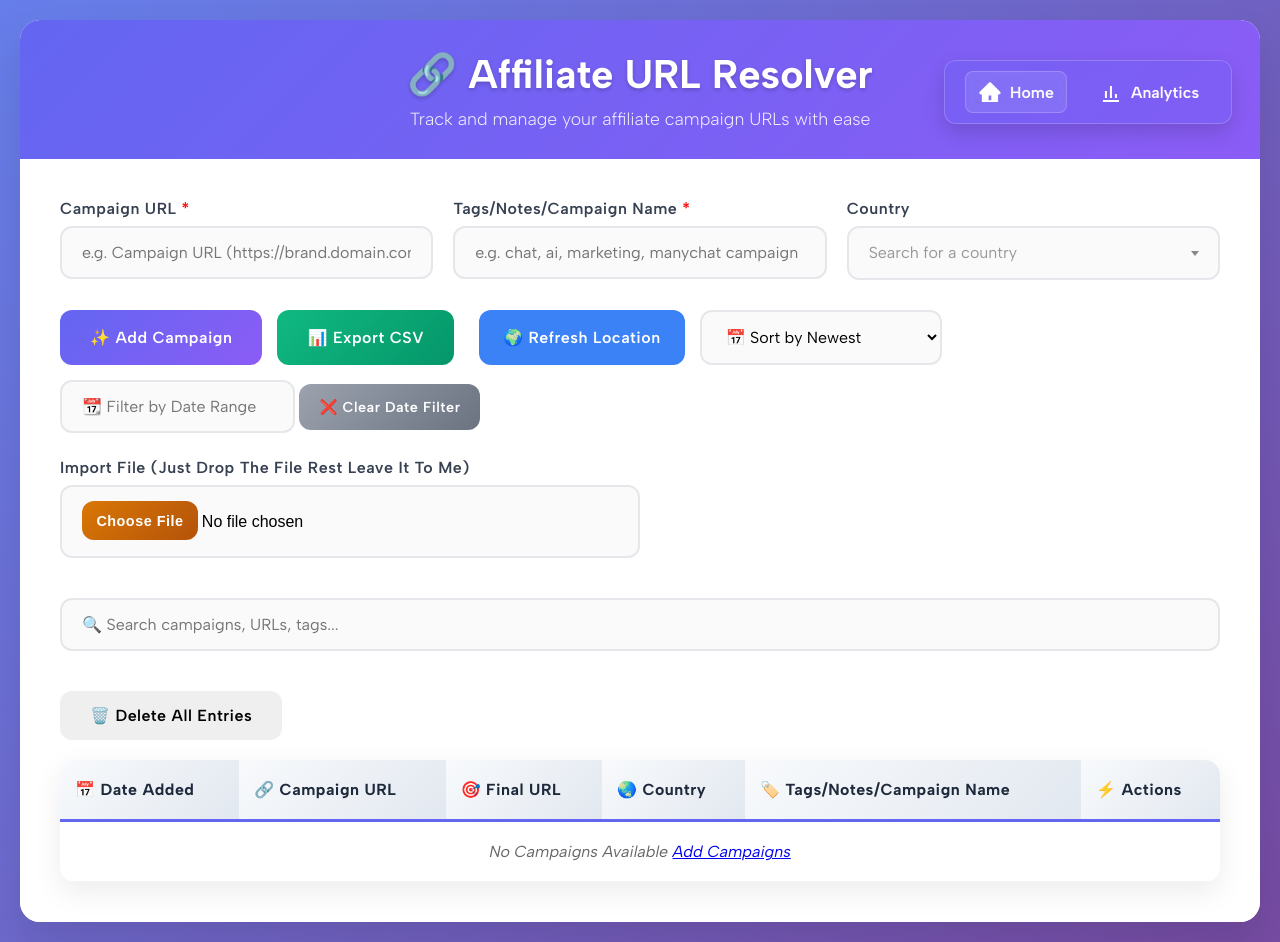
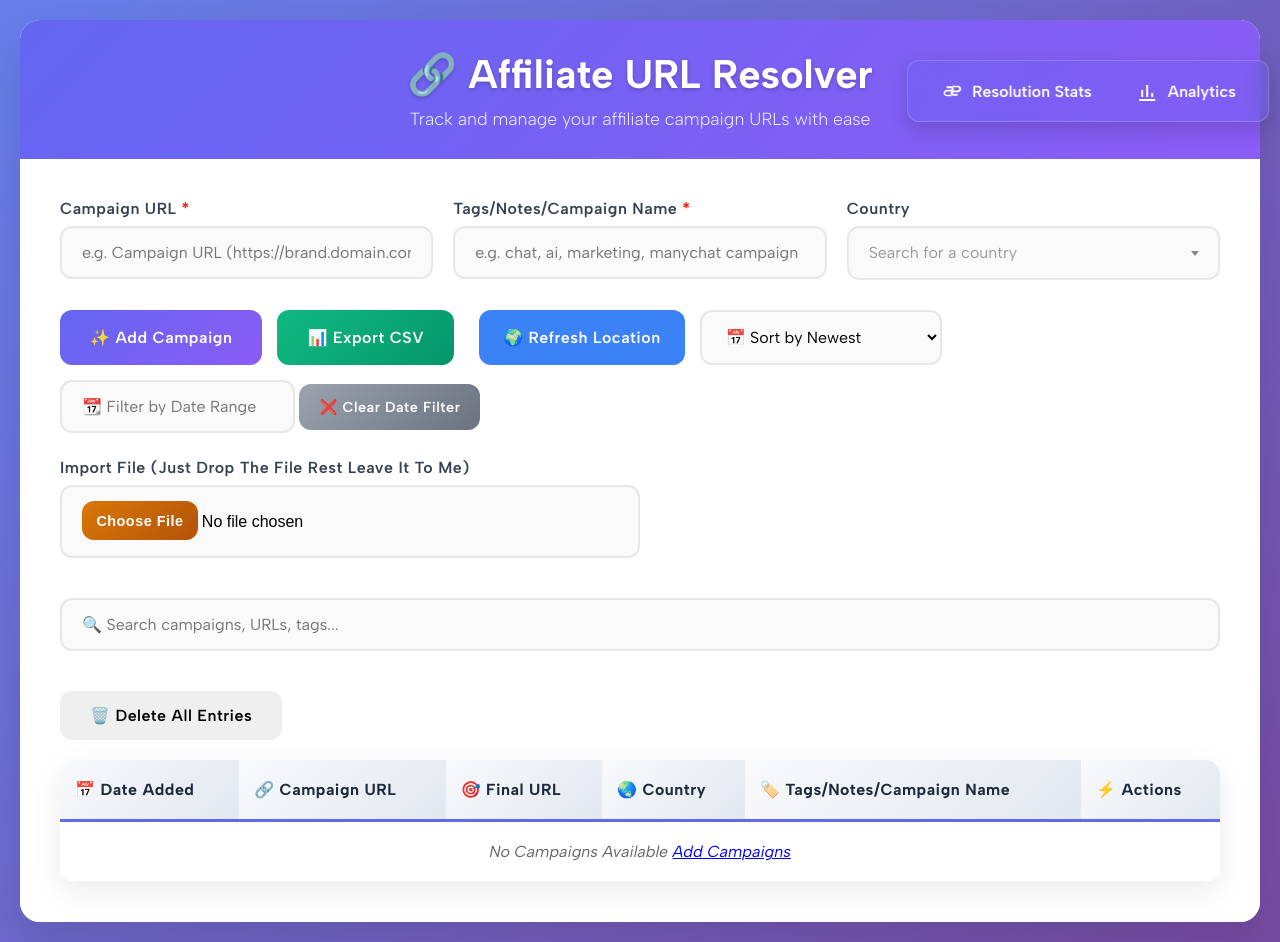
Before and after one commit to thequick10/TraceToEnd, a website: page public/index.html in a window 1280 px wide. Drawn offline with nearby package versions, Linux system fonts and the light colour scheme.

Commit message:
update nav floating menu

```diff
--- a/public/index.html
+++ b/public/index.html
@@ -235,11 +235,17 @@
     </div>
     <div class="floating-navbar">
       <div class="button-container">
-        <a href="/" class="button active" title="Home">
+        <!-- <a href="/" class="button active" title="Home">
           <svg class="icon" viewBox="0 0 1024 1024" fill="currentColor" xmlns="http://www.w3.org/2000/svg">
             <path d="M946.5 505L560.1 118.8l-25.9-25.9a31.5 31.5 0 0 0-44.4 0L77.5 505a63.9 63.9 0 0 0-18.8 46c.4 35.2 29.7 63.3 64.9 63.3h42.5V940h691.8V614.3h43.4c17.1 0 33.2-6.7 45.3-18.8a63.6 63.6 0 0 0 18.7-45.3c0-17-6.7-33.1-18.8-45.2zM568 868H456V664h112v204z"/>
           </svg>
           <span class="label">Home</span>
+        </a> -->
+        <a href="./resolution-stats/resolutions.html" class="button" title="Link">
+          <svg class="icon" viewBox="0 0 1024 1024" fill="currentColor" xmlns="http://www.w3.org/2000/svg">
+            <path d="M574.6 266.7c-22.2 0-40.2 18-40.2 40.2s18 40.2 40.2 40.2h163.6c38.6 0 70.1 31.5 70.1 70.1s-31.5 70.1-70.1 70.1H555.4c-61.3 0-111.1 49.8-111.1 111.1s49.8 111.1 111.1 111.1h163.6c22.2 0 40.2-18 40.2-40.2s-18-40.2-40.2-40.2H574.6c-18.3 0-33.1-14.8-33.1-33.1s14.8-33.1 33.1-33.1h182.8c76.5 0 138.7-62.2 138.7-138.7s-62.2-138.7-138.7-138.7H574.6zM449.4 757.3c22.2 0 40.2-18 40.2-40.2s-18-40.2-40.2-40.2H285.8c-38.6 0-70.1-31.5-70.1-70.1s31.5-70.1 70.1-70.1h182.8c61.3 0 111.1-49.8 111.1-111.1S530 314.6 468.7 314.6H305.1c-22.2 0-40.2 18-40.2 40.2s18 40.2 40.2 40.2h163.6c18.3 0 33.1 14.8 33.1 33.1s-14.8 33.1-33.1 33.1H285.8c-76.5 0-138.7 62.2-138.7 138.7s62.2 138.7 138.7 138.7h163.6z"/>
+          </svg>
+          <span class="label">Resolution Stats</span>
         </a>
 
         <a href="../analytics/stats.html" class="button" title="Analytics">
```
Also changed, not shown: public/analytics/stats.html (+7 -1 lines).
